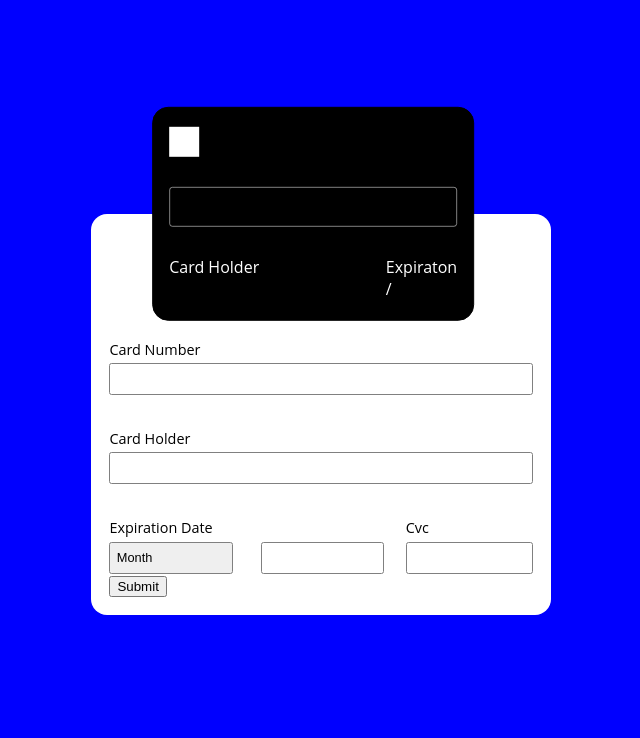
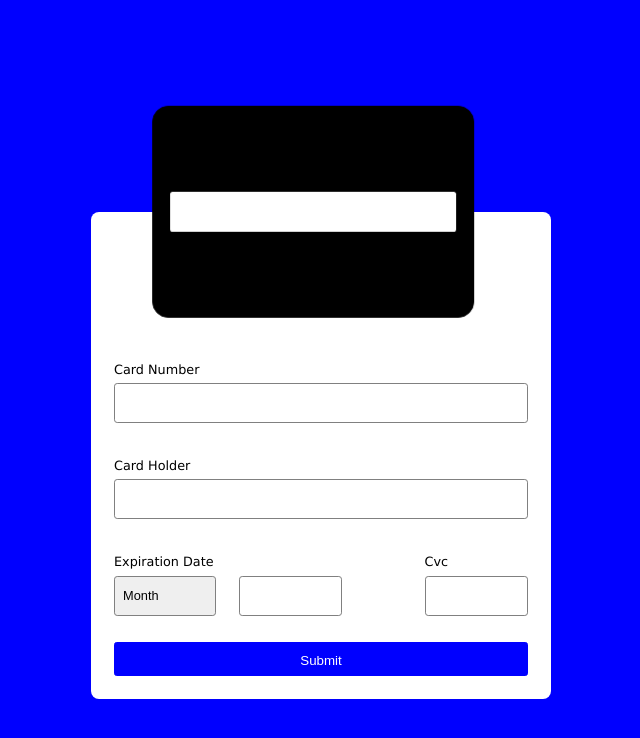
Before and after one commit to loryma/react-paycard, a React (Create React App) app: page / in a window 1280 px wide. Shown: the top 738 px of the page, without its empty margins (319-959 px from the left). Built offline with nearby package versions, Linux system fonts and the light colour scheme.

Commit message:
add flipping card on cvc field focus, styles for submit button, styled for card

```diff
--- a/src/Form/Card/Card.js
+++ b/src/Form/Card/Card.js
@@ -5,10 +5,16 @@ const Card = ({
   cardHolder = "AD SOYAD",
   expirationMonth,
   expirationYear,
-  cvc
+  cvc,
+  isFlipped
 }) => {
+  const WrapperClasses = [
+    classes.Wrapper,
+    isFlipped ? classes.IsFlipped : ""
+  ].join(" ");
   return (
     <div className={classes.Card}>
+      <div className={WrapperClasses}>
         <div className={classes.Forward}>
           <div className={classes.TopRow}>
             <div className={classes.Rectangle}></div>
@@ -16,21 +22,26 @@ const Card = ({
           </div>
           <div className={classes.CardNumber}>{cardNumber}</div>
           <div className={classes.BottomRow}>
-          <div>
-            <label>Card Holder</label>
+            <div className={classes.CardHolder}>
+              <label className={classes.Label}>Card Holder</label>
               <div>{cardHolder}</div>
             </div>
 
-          <div className={classes.Expiraton}>
-            <label>Expiraton</label>
-            <div>
-              <span>{expirationMonth}</span>/<span>{expirationYear}</span>
+            <div className={classes.Expiration}>
+              <label className={classes.Label}>Expires</label>
+              <div className={classes.ExpirationWrapper}>
+                <span className={classes.ExpirationMonth}>
+                  {expirationMonth}
+                </span>
+                /
+                <span className={classes.ExpirationYear}>{expirationYear}</span>
               </div>
             </div>
           </div>
         </div>
         <div className={classes.Backward}>
-        <div>{cvc}</div>
+          <div className={classes.Cvc}>{cvc}</div>
+        </div>
       </div>
     </div>
   );
--- a/src/Form/Card/Card.module.css
+++ b/src/Form/Card/Card.module.css
@@ -1,13 +1,29 @@
 .Card {
-  border: 1px solid black;
   min-width: 200px;
   width: 70%;
   position: relative;
   transform: translate(19%, 50%);
-  background-color: black;
   padding-top: 46%;
   border-radius: 1em;
   color: white;
+  perspective: 1000px;
+}
+
+.Wrapper {
+  border: 1px solid black;
+  background-color: black;
+  border-radius: 1em;
+  top: 0;
+  left: 0;
+  height: 100%;
+  position: absolute;
+  width: 100%;
+  transform-style: preserve-3d;
+  transition: transform 1s;
+}
+
+.Wrapper.IsFlipped {
+  transform: rotateY(180deg);
 }
 
 .Forward {
@@ -19,23 +35,36 @@
   position: absolute;
   width: 100%;
   justify-content: space-between;
-  padding: 1.2em 1em;
+  padding: 1em;
 }
 
 .Backward {
   position: absolute;
+  top: 0;
+  left: 0;
+  height: 100%;
+  display: flex;
+  flex-direction: column;
+  width: 100%;
+  justify-content: center;
+  padding: 1em;
+  transform: rotateY(180deg);
+  border: 1px solid black;
+  background-color: black;
+  border-radius: 1em;
 }
 
 .CardNumber {
   border: 1px solid rgba(255, 255, 255, 0.5);
-  height: 2.5em;
-  border-radius: 0.2em;
-  padding-left: 0.5em;
+  height: 2.5rem;
+  border-radius: 0.2rem;
+  padding-left: 0.5rem;
 }
 
 .BottomRow {
   display: flex;
   justify-content: space-between;
+  align-items: flex-start;
 }
 .TopRow {
   display: flex;
@@ -43,7 +72,46 @@
 }
 
 .Rectangle {
-  width: 30px;
+  width: 40px;
   height: 30px;
+  border-radius: 0.2em;
   background-color: white;
 }
+
+.Label {
+  font-size: 0.7em;
+  margin-bottom: 0.3em;
+  color: rgba(255, 255, 255, 0.7);
+}
+
+.CardHolder {
+  padding-left: 0.2em;
+  height: 100%;
+  flex-grow: 1;
+}
+
+.Expiration {
+  padding-right: 0.2em;
+}
+
+.ExpirationWrapper {
+  display: flex;
+  justify-content: space-between;
+  width: 100%;
+}
+
+.ExpirationMonth {
+  display: inline-block;
+}
+
+.Cvc {
+  color: black;
+  width: 100%;
+  height: 2.5rem;
+  line-height: 2.5rem;
+  background-color: white;
+  border-radius: 0.2em;
+  text-align: right;
+  padding-right: 0.5rem;
+  font-size: 0.8em;
+}
--- a/src/Form/Form.js
+++ b/src/Form/Form.js
@@ -4,7 +4,7 @@ import Card from "./Card/Card";
 import classes from "./Form.module.css";
 
 const Form = ({
-  style = { fontFamily: "Open Sans", margin: "0 auto", maxWidth: "460px" }
+  style = { fontFamily: "Verdana", margin: "0 auto", maxWidth: "460px" }
 }) => {
   const [fields, setFields] = useState({
     cardNumber: {
@@ -62,6 +62,7 @@ const Form = ({
       value: ""
     }
   });
+  const [isFlipped, setIsFlipped] = useState(false);
 
   const expieryMonthClasses = [classes.Input, classes.ExpieryMonth].join(" ");
   const expieryYearClasses = [classes.Input, classes.ExpieryYear].join(" ");
@@ -73,6 +74,14 @@ const Form = ({
       [name]: { ...fields[name], value: e.target.value }
     });
   };
+
+  const onCvcFocus = () => {
+    setIsFlipped(true);
+  };
+
+  const onCvcBlur = () => {
+    setIsFlipped(false);
+  };
   return (
     <FormContext.Provider value={{ data: fields }}>
       <div className={classes.FormWrapper} style={style}>
@@ -82,6 +91,7 @@ const Form = ({
           expirationMonth={fields.expirationMonth.value}
           expirationYear={fields.expirationYear.value}
           cvc={fields.cvc.value}
+          isFlipped={isFlipped}
         />
         <form className={classes.Form} noValidate>
           <div className={classes.Row}>
@@ -182,10 +192,12 @@ const Form = ({
                 type="text"
                 {...fields.cvc.config}
                 onChange={onFieldChange.bind(this, fields.cvc.config.name)}
+                onFocus={onCvcFocus}
+                onBlur={onCvcBlur}
               />
             </div>
           </div>
-          <button type="submit" className={classes.Sumbit}>
+          <button type="submit" className={classes.Submit}>
             Submit
           </button>
         </form>
--- a/src/Form/Form.module.css
+++ b/src/Form/Form.module.css
@@ -6,8 +6,8 @@
 
 .Form {
   background-color: white;
-  border-radius: 1em;
-  padding: 20% 4% 4% 4%;
+  border-radius: 0.5em;
+  padding: 25% 5% 5% 5%;
   width: 100%;
 }
 
@@ -26,7 +26,7 @@
 }
 
 .RowExpiery {
-  width: 65%;
+  width: 55%;
   margin-right: auto;
 }
 
@@ -35,23 +35,23 @@
 }
 
 .RowCvc {
-  width: 30%;
+  width: 25%;
 }
 
 .Input {
   -webkit-appearance: none;
-  border-radius: 0.2em;
-  font-size: 0.8em;
-  padding: 0 0 0 0.5em;
-  height: 2.5em;
+  border-radius: 0.2rem;
+  font-size: 0.8rem;
+  padding: 0 0 0 0.5rem;
+  height: 2.5rem;
   display: block;
   width: 100%;
   border: 1px grey solid;
 }
 .Label {
   display: inline-block;
-  font-size: 0.9em;
-  margin-bottom: 0.3em;
+  font-size: 0.8em;
+  margin-bottom: 0.5em;
 }
 
 .ExpieryMonth {
@@ -64,6 +64,10 @@
 }
 
 .Submit {
+  -webkit-appearance: none;
+  appearance: none;
+  border-radius: 0.2em;
+  border: 1px solid blue;
   margin-top: 2em;
   width: 100%;
   height: 2.5em;
```
Lines whose indentation alone changed are shown as unchanged.
